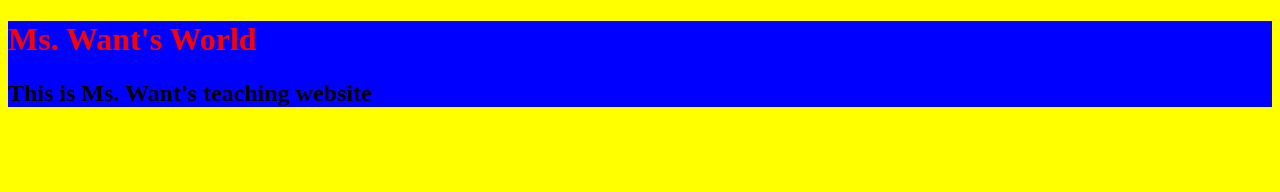
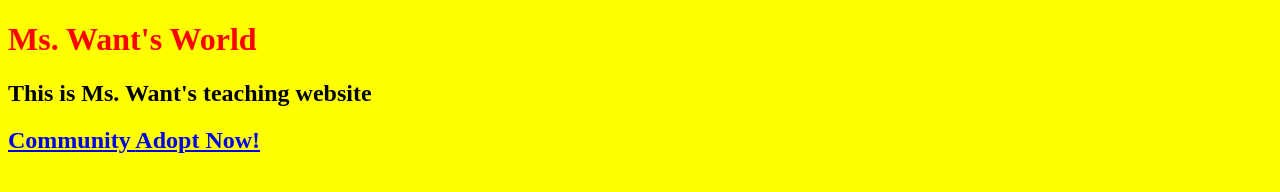
Before and after one commit to twant/my-first-website, a plain HTML site: page index.html in a window 1280 px wide. Drawn offline with Linux system fonts and the light colour scheme.

Commit message:
add new pages

```diff
--- a/index.html
+++ b/index.html
@@ -9,6 +9,11 @@
     <div id="header">
     <h1> Ms. Want's World </h1>
       <h2> This is Ms. Want's teaching website <h2>
+        <nav>
+          <a href="community.html"> Community </a>
+          <a href="adopt.html"> Adopt Now! </a>
+
+        </nav>
     </div>
   </body>
 </html>
--- a/style.css
+++ b/style.css
@@ -5,7 +5,3 @@ h1 {
 body {
   background-color: yellow;
 }
-
-#header {
-  background-color: blue;git@github.com:abaca80/Albumcover.git
-}
```
Also changed, not shown: adopt.html (added), community.html (added).
